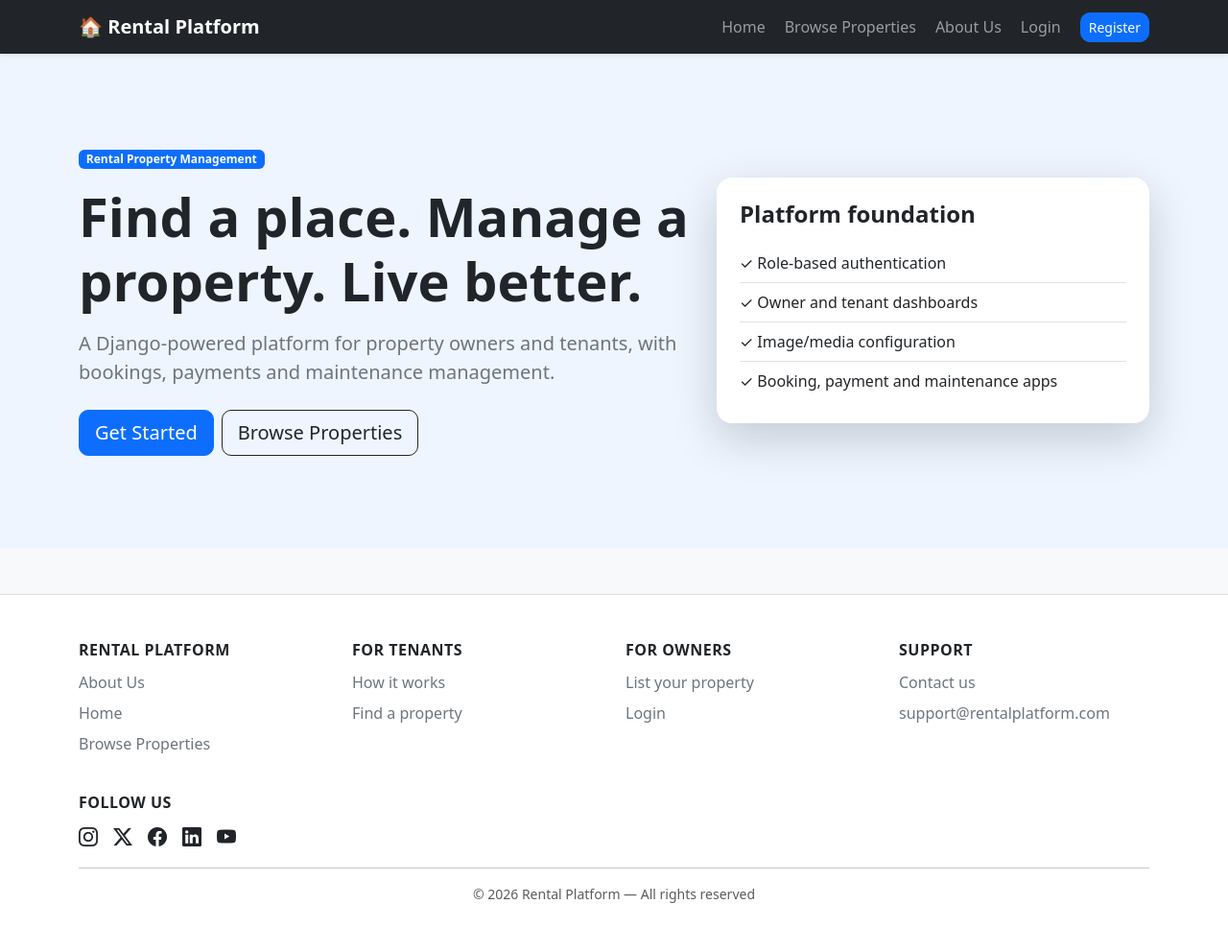
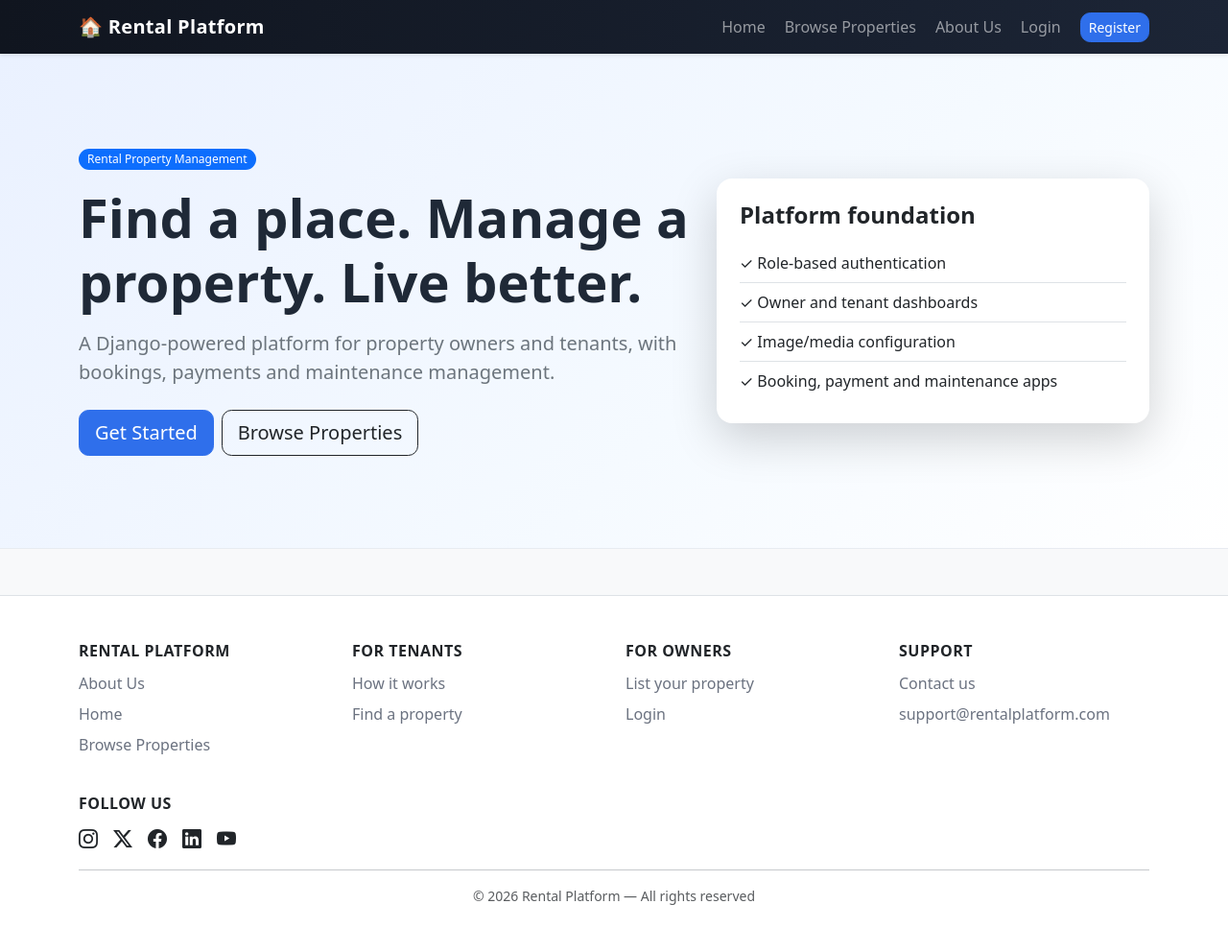
Before and after one commit to abhiramgopan06/Project2, a Django app: page / in a window 1280 px wide. Shown: the whole page at 96% size. Before the commit the page ends 941 px from the top, so only its background shows below. Run offline with Django 5.2, Linux system fonts and the light colour scheme.

Commit message:
technesions

```diff
--- a/static/css/style.css
+++ b/static/css/style.css
@@ -1,25 +1,139 @@
+/* ==========================================================================
+   Rental Platform - custom styles
+   This file sits on top of Bootstrap. It is plain CSS (no build tools),
+   organised with comments so it is easy to find and change things.
+   ========================================================================== */
+
+/* --------------------------------------------------------------------
+   1) Theme colors
+   Change these variables to re-color the whole site in one place.
+   -------------------------------------------------------------------- */
+:root {
+  --brand-primary: #2f6feb;
+  --brand-primary-dark: #244fb0;
+  --brand-accent: #10b981;
+  --brand-warning: #f59e0b;
+  --brand-danger: #ef4444;
+  --brand-bg: #f6f8fb;
+  --brand-card-border: #e7ebf1;
+  --brand-text-muted: #6b7280;
+  --radius-lg: 1rem;
+  --radius-md: 0.65rem;
+  --shadow-soft: 0 4px 16px rgba(17, 24, 39, 0.06);
+  --shadow-hover: 0 10px 24px rgba(17, 24, 39, 0.12);
+}
+
 body {
   min-height: 100vh;
+  background-color: var(--brand-bg);
+  color: #1f2937;
 }
 
-.hero {
-  background-color: #eef5ff;
+/* --------------------------------------------------------------------
+   2) Navbar
+   -------------------------------------------------------------------- */
+.navbar {
+  background: linear-gradient(90deg, #10151f, #1c2536) !important;
 }
 
-.stat-card {
+.navbar-brand {
+  letter-spacing: 0.3px;
+}
+
+.nav-link {
+  transition: color 0.15s ease;
+}
+
+/* --------------------------------------------------------------------
+   3) Buttons
+   Rounded corners and a little "lift" on hover feel more polished
+   without needing any JavaScript.
+   -------------------------------------------------------------------- */
+.btn {
+  border-radius: var(--radius-md);
+  font-weight: 500;
+  transition: transform 0.12s ease, box-shadow 0.12s ease;
+}
+
+.btn:hover {
+  transform: translateY(-1px);
+}
+
+.btn-primary {
+  background-color: var(--brand-primary);
+  border-color: var(--brand-primary);
+}
+
+.btn-primary:hover,
+.btn-primary:focus {
+  background-color: var(--brand-primary-dark);
+  border-color: var(--brand-primary-dark);
+}
+
+.btn-success {
+  background-color: var(--brand-accent);
+  border-color: var(--brand-accent);
+}
+
+/* --------------------------------------------------------------------
+   4) Cards
+   Most of the site (dashboards, property listings, tickets) is built
+   from Bootstrap cards, so a shared card style ties everything together.
+   -------------------------------------------------------------------- */
+.card {
+  border-radius: var(--radius-lg);
+  border: 1px solid var(--brand-card-border);
+  box-shadow: var(--shadow-soft);
+  transition: box-shadow 0.15s ease, transform 0.15s ease;
+}
+
+.card:hover {
+  box-shadow: var(--shadow-hover);
+}
+
+/* --------------------------------------------------------------------
+   5) Hero section (home page)
+   -------------------------------------------------------------------- */
+.hero {
+  background: linear-gradient(135deg, #eaf1ff 0%, #f5faff 60%, #ffffff 100%);
+  border-bottom: 1px solid var(--brand-card-border);
+}
+
+/* --------------------------------------------------------------------
+   6) Stat / dashboard cards
+   -------------------------------------------------------------------- */
+.stat-card,
+.dashboard-card {
   height: 100%;
   padding: 1.5rem;
   background: #ffffff;
-  border: 1px solid #e9ecef;
-  border-radius: 1rem;
-  box-shadow: 0 2px 8px #cccccc;
+  border: 1px solid var(--brand-card-border);
+  border-radius: var(--radius-lg);
+  box-shadow: var(--shadow-soft);
 }
 
-.stat-card p {
-  color: #6c757d;
+.stat-card p,
+.dashboard-card p {
+  color: var(--brand-text-muted);
   margin-bottom: 0;
 }
 
+.dashboard-card {
+  display: block;
+  color: inherit;
+  text-decoration: none;
+  transition: box-shadow 0.15s ease, transform 0.15s ease;
+}
+
+.dashboard-card:hover {
+  color: inherit;
+  box-shadow: var(--shadow-hover);
+  transform: translateY(-2px);
+}
+
+/* --------------------------------------------------------------------
+   7) Profile avatar
+   -------------------------------------------------------------------- */
 .profile-avatar {
   width: 72px;
   height: 72px;
@@ -126,47 +257,52 @@ form input[type="file"] {
   border-bottom: none;
 }
 
-/* Dashboard cards */
-.dashboard-card {
-  display: block;
-  height: 100%;
-  padding: 1.5rem;
-  background: #fff;
-  border: 1px solid #e9ecef;
-  border-radius: 1rem;
-  box-shadow: 0 2px 8px #cccccc;
-  color: inherit;
-  text-decoration: none;
-}
-
-.dashboard-card:hover {
-  color: inherit;
-  box-shadow: 0 4px 12px #cccccc;
-}
-
-.dashboard-card p {
-  color: #6c757d;
-  margin-bottom: 0;
-}
-
-.btn {
-  border-radius: 10px;
-}
-
-.card {
-  border-radius: 1rem;
+/* --------------------------------------------------------------------
+   10) Tables (used a lot on the owner + admin ticket/report screens)
+   -------------------------------------------------------------------- */
+.table {
+  border-radius: var(--radius-md);
+  overflow: hidden;
 }
 
 .table td {
   vertical-align: middle;
 }
 
-.form-control:focus,
-.form-select:focus {
-  box-shadow: 0 0 0 3px #cfe2ff;
+.table thead {
+  background-color: #eef2f8;
 }
 
-/* Footer */
+/* --------------------------------------------------------------------
+   11) Maintenance / technician screens
+   A small splash of color so tickets are easy to scan at a glance.
+   -------------------------------------------------------------------- */
+.ticket-card {
+  border-left: 4px solid var(--brand-primary);
+}
+
+.ticket-card.priority-high,
+.ticket-card.priority-emergency {
+  border-left-color: var(--brand-danger);
+}
+
+.ticket-card.priority-medium {
+  border-left-color: var(--brand-warning);
+}
+
+.ticket-card.priority-low {
+  border-left-color: var(--brand-accent);
+}
+
+.badge {
+  border-radius: 999px;
+  font-weight: 500;
+  padding: 0.4em 0.75em;
+}
+
+/* --------------------------------------------------------------------
+   12) Footer
+   -------------------------------------------------------------------- */
 .site-footer h6 {
   color: #212529;
   letter-spacing: 0.5px;
@@ -175,15 +311,15 @@ form input[type="file"] {
 
 .site-footer ul li {
   margin-bottom: 8px;
-  color: #6c757d;
+  color: var(--brand-text-muted);
 }
 
 .site-footer a {
-  color: #6c757d;
+  color: var(--brand-text-muted);
   text-decoration: none;
 }
 
 .site-footer a:hover {
-  color: #0d6efd;
+  color: var(--brand-primary);
   text-decoration: underline;
 }
--- a/templates/maintenance/owner_tickets.html
+++ b/templates/maintenance/owner_tickets.html
@@ -3,6 +3,6 @@
 {% block content %}
 <div class="container py-5"><div class="d-flex justify-content-between mb-4"><div><h1>🔧 Maintenance Management</h1><p class="text-muted">Review, assign and close tenant issues.</p></div><a class="btn btn-outline-primary" href="{% url 'maintenance:technicians' %}">Manage Technicians</a></div>
 <div class="table-responsive"><table class="table table-hover bg-white shadow-sm"><thead><tr><th>#</th><th>Issue</th><th>Tenant</th><th>Property</th><th>Priority</th><th>Status</th><th>Technician</th><th>Action</th></tr></thead><tbody>
-{% for ticket in tickets %}<tr><td>{{ ticket.pk }}</td><td><a href="{% url 'maintenance:ticket_detail' ticket.pk %}">{{ ticket.title }}</a></td><td>{{ ticket.tenant.username }}</td><td>{{ ticket.property.title }}</td><td>{{ ticket.get_priority_display }}</td><td><span class="badge bg-secondary">{{ ticket.get_status_display }}</span></td><td>{% if ticket.technician %}{{ ticket.technician.name }}{% else %}Unassigned{% endif %}</td><td>{% if ticket.status == 'OPEN' or ticket.status == 'ASSIGNED' %}<a class="btn btn-sm btn-primary" href="{% url 'maintenance:assign_ticket' ticket.pk %}">Assign</a>{% elif ticket.status == 'RESOLVED' %}<a class="btn btn-sm btn-success" href="{% url 'maintenance:close_ticket' ticket.pk %}">Close</a>{% else %}-{% endif %}</td></tr>{% empty %}<tr><td colspan="8" class="text-center py-4">No maintenance tickets.</td></tr>{% endfor %}
+{% for ticket in tickets %}<tr><td>{{ ticket.pk }}</td><td><a href="{% url 'maintenance:ticket_detail' ticket.pk %}">{{ ticket.title }}</a></td><td>{{ ticket.tenant.username }}</td><td>{{ ticket.property.title }}</td><td>{{ ticket.get_priority_display }}</td><td><span class="badge bg-secondary">{{ ticket.get_status_display }}</span></td><td>{% if ticket.technician %}{{ ticket.technician.name }}{% else %}Unassigned{% endif %}</td><td>{% if ticket.status == 'OPEN' or ticket.status == 'ASSIGNED' %}<a class="btn btn-sm btn-primary" href="{% url 'maintenance:assign_ticket' ticket.pk %}">Assign</a>{% elif ticket.status == 'RESOLVED' %}<form method="post" action="{% url 'maintenance:close_ticket' ticket.pk %}" class="d-inline">{% csrf_token %}<button type="submit" class="btn btn-sm btn-success">Close</button></form>{% else %}-{% endif %}</td></tr>{% empty %}<tr><td colspan="8" class="text-center py-4">No maintenance tickets.</td></tr>{% endfor %}
 </tbody></table></div></div>
 {% endblock %}
--- a/templates/maintenance/technician_tickets.html
+++ b/templates/maintenance/technician_tickets.html
@@ -2,5 +2,5 @@
 {% block title %}Technician Dashboard{% endblock %}
 {% block content %}
 <div class="container py-5"><h1>👨‍🔧 Technician Dashboard</h1><p class="text-muted">Your assigned maintenance tickets.</p><div class="row g-4 mt-2">
-{% for ticket in tickets %}<div class="col-md-6"><div class="card shadow-sm h-100"><div class="card-body"><div class="d-flex justify-content-between"><h5>#{{ ticket.pk }} {{ ticket.title }}</h5><span class="badge bg-secondary">{{ ticket.get_status_display }}</span></div><p>{{ ticket.property.title }}{% if ticket.room %} · Room {{ ticket.room.room_number }}{% endif %}</p><p>{{ ticket.description|truncatechars:150 }}</p>{% if ticket.status == 'ASSIGNED' %}<a class="btn btn-primary" href="{% url 'maintenance:start_ticket' ticket.pk %}">Start Work</a>{% elif ticket.status == 'IN_PROGRESS' %}<a class="btn btn-success" href="{% url 'maintenance:resolve_ticket' ticket.pk %}">Resolve Issue</a>{% endif %} <a class="btn btn-outline-secondary" href="{% url 'maintenance:ticket_detail' ticket.pk %}">Details</a></div></div></div>{% empty %}<div class="alert alert-info">No assigned tickets.</div>{% endfor %}</div></div>
+{% for ticket in tickets %}<div class="col-md-6"><div class="card shadow-sm h-100 ticket-card priority-{{ ticket.priority|lower }}"><div class="card-body"><div class="d-flex justify-content-between"><h5>#{{ ticket.pk }} {{ ticket.title }}</h5><span class="badge bg-secondary">{{ ticket.get_status_display }}</span></div><p>{{ ticket.property.title }}{% if ticket.room %} · Room {{ ticket.room.room_number }}{% endif %}</p><p>{{ ticket.description|truncatechars:150 }}</p>{% if ticket.status == 'ASSIGNED' %}<form method="post" action="{% url 'maintenance:start_ticket' ticket.pk %}" class="d-inline">{% csrf_token %}<button type="submit" class="btn btn-primary">Start Work</button></form>{% elif ticket.status == 'IN_PROGRESS' %}<a class="btn btn-success" href="{% url 'maintenance:resolve_ticket' ticket.pk %}">Resolve Issue</a>{% endif %} <a class="btn btn-outline-secondary" href="{% url 'maintenance:ticket_detail' ticket.pk %}">Details</a></div></div></div>{% empty %}<div class="alert alert-info">No assigned tickets.</div>{% endfor %}</div></div>
 {% endblock %}
--- a/templates/maintenance/tenant_tickets.html
+++ b/templates/maintenance/tenant_tickets.html
@@ -9,7 +9,7 @@
   {% if tickets %}
   <div class="row g-4">
     {% for ticket in tickets %}
-    <div class="col-md-6 col-xl-4"><div class="card h-100 shadow-sm"><div class="card-body">
+    <div class="col-md-6 col-xl-4"><div class="card h-100 shadow-sm ticket-card priority-{{ ticket.priority|lower }}"><div class="card-body">
       <div class="d-flex justify-content-between"><h5>{{ ticket.title }}</h5><span class="badge bg-secondary">{{ ticket.get_status_display }}</span></div>
       <p class="text-muted mb-1">{{ ticket.property.title }}{% if ticket.room %} · Room {{ ticket.room.room_number }}{% endif %}</p>
       <p>{{ ticket.description|truncatechars:120 }}</p>
--- a/templates/maintenance/ticket_detail.html
+++ b/templates/maintenance/ticket_detail.html
@@ -7,6 +7,6 @@
 {% if ticket.technician %}<p><strong>Technician:</strong> {{ ticket.technician.name }}{% if ticket.technician.specialization %} ({{ ticket.technician.specialization }}){% endif %}</p>{% endif %}
 {% if ticket.technician_note %}<div class="alert alert-success"><strong>Technician note:</strong><br>{{ ticket.technician_note }}</div>{% endif %}
 {% if ticket.owner_note %}<div class="alert alert-secondary"><strong>Owner note:</strong><br>{{ ticket.owner_note }}</div>{% endif %}
-{% if request.user.role == 'OWNER' and ticket.status == 'RESOLVED' %}<a class="btn btn-success" href="{% url 'maintenance:close_ticket' ticket.pk %}">Close Ticket</a>{% endif %}
+{% if request.user.role == 'OWNER' and ticket.status == 'RESOLVED' %}<form method="post" action="{% url 'maintenance:close_ticket' ticket.pk %}">{% csrf_token %}<button type="submit" class="btn btn-success">Close Ticket</button></form>{% endif %}
 </div></div></div>
 {% endblock %}
```
Also changed, not shown: other parts of static/css/style.css (+28 -11 lines), maintenance/forms.py (+34 -0 lines), maintenance/models.py (+12 -0 lines), maintenance/views.py (+46 -4 lines), db.sqlite3.
